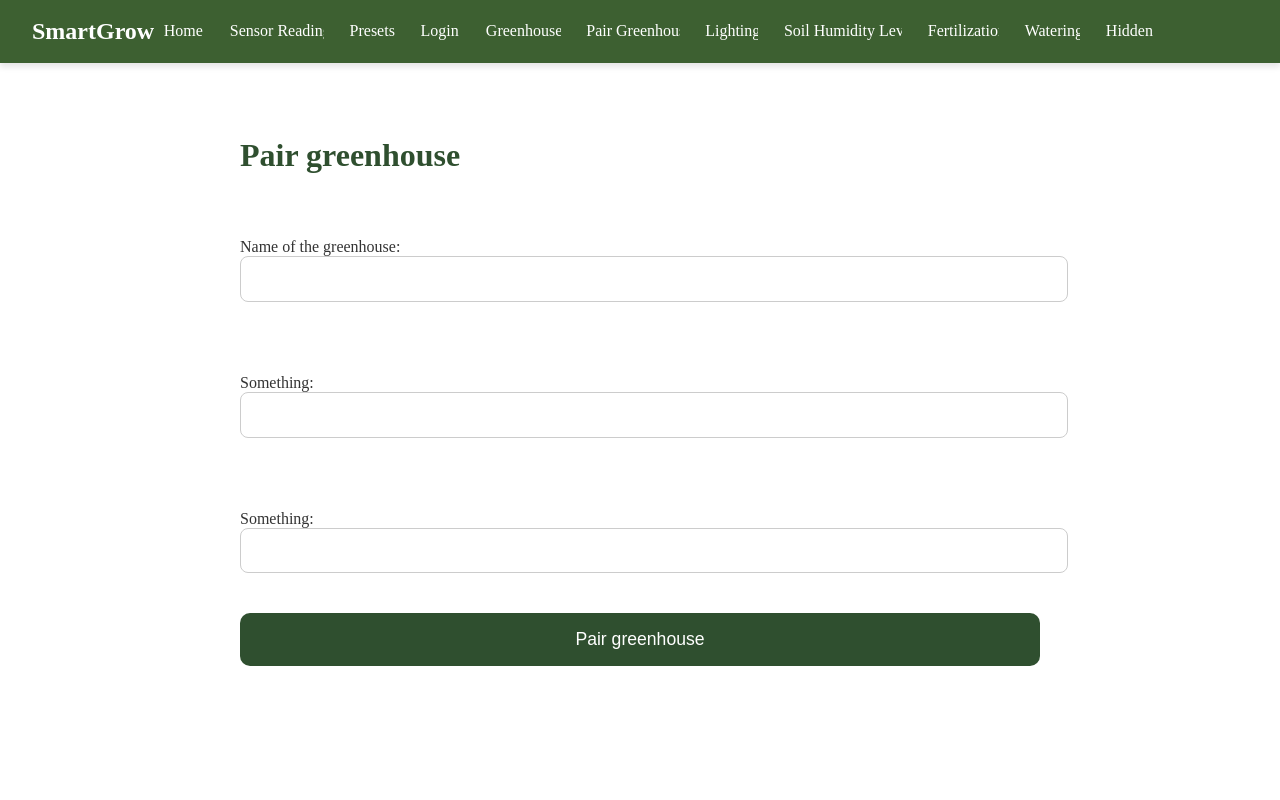
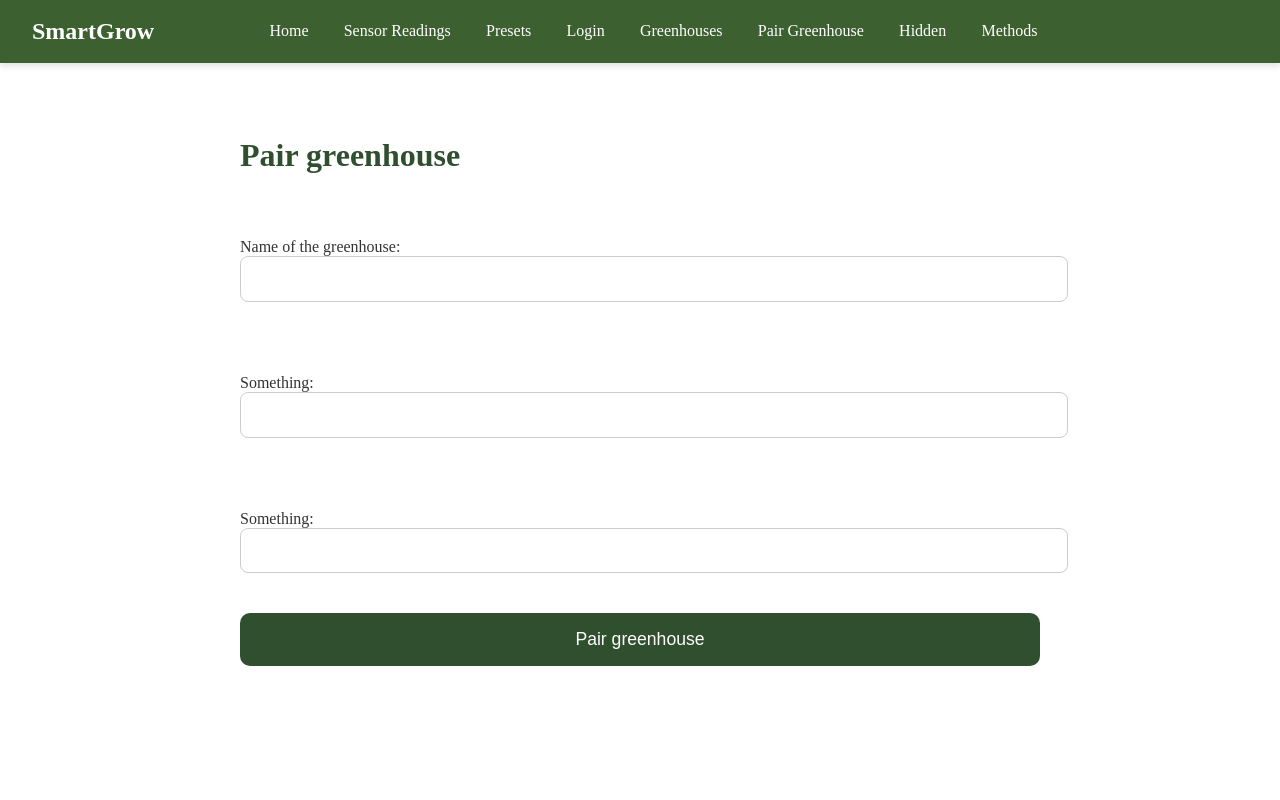
Before and after one commit to AlexaKelemen/SmartGrow_Frontend, a React (Vite) app: page /#/pair-greenhouse in a window 1280 px wide. Shown: the top 800 px of the page. Built offline with nearby package versions, Linux system fonts and the light colour scheme.

Commit message:
Added dropdown menu to header aka navbar

```diff
--- a/src/components/Header.jsx
+++ b/src/components/Header.jsx
@@ -1,5 +1,6 @@
 import {Link} from 'react-router-dom';
 import {routes} from "../router.jsx"
+import { useState } from 'react';
 
 /**
  * Header component for site navigation.
@@ -10,24 +11,41 @@ import {routes} from "../router.jsx"
  * @returns {JSX.Element} The Header component with navigation links.
  */
 function Header() {
-    const flattenedRoutes = routes.flatMap(route => [
-        {path: route.path, navLabel: route.navLabel},
-        ...(route.children ? route.children.map(child => ({
-            path: child.path,
-            navLabel: child.navLabel,
-        })) : []),
-    ]).filter(link => link.navLabel);
+    const [openDropdown, setOpenDropdown] = useState(null);
+
+    const toggleDropdown = (label) => {
+        setOpenDropdown(prev => (prev === label ? null : label));
+    };
+
+    const methodsLabels = ['Lighting', 'Soil Humidity Levels', 'Fertilization', 'Watering'];
+
+    const flattenedRoutes = routes.flatMap(route => route.children || []).filter(r => r.navLabel);
+
+    const mainLinks = flattenedRoutes.filter(link => !methodsLabels.includes(link.navLabel));
+    const methodLinks = flattenedRoutes.filter(link => methodsLabels.includes(link.navLabel));
 
     return (
         <header className="header">
             <div className="nav-main">
                 <Link to="/" className="site-title">SmartGrow</Link>
                 <nav className="nav-links">
-                    {flattenedRoutes.map((link, index) => (
-                        <Link key={index} to={link.path}>
-                            {link.navLabel}
-                        </Link>
+                    {mainLinks.map((link, i) => (
+                        <Link key={i} to={`/${link.path}`}>{link.navLabel}</Link>
                     ))}
+
+                    {/* METHODS DROPDOWN */}
+                    <div className="dropdown">
+                        <span className="dropdown-toggle" onClick={() => toggleDropdown('Methods')}>
+                            Methods
+                        </span>
+                        {openDropdown === 'Methods' && (
+                            <div className="dropdown-menu">
+                                {methodLinks.map((link, i) => (
+                                    <Link key={i} to={`/${link.path}`}>{link.navLabel}</Link>
+                                ))}
+                            </div>
+                        )}
+                    </div>
                 </nav>
             </div>
         </header>
--- a/src/router.jsx
+++ b/src/router.jsx
@@ -70,7 +70,7 @@ const routes = [
 
                 path: 'soilhumidity',
                 element: <SoilHumidityPage />,
-                navLabel: 'Soil Humidity Levels'
+                navLabel: 'Soil Humidity Levels',
             },
             {
                 path: 'fertilization',
--- a/src/styles/global.css
+++ b/src/styles/global.css
@@ -95,7 +95,44 @@ body {
     background-color: var(--colorActive);
     transition: transform 0.3s ease, background-color 0.3s ease;
 }
+.dropdown {
+    position: relative;
+    display: inline-block;
+}
 
+.dropdown-toggle {
+    cursor: pointer;
+    padding: 0.4rem 0.6rem;
+    color: inherit;
+    transition: color 0.3s ease;
+    display: inline-block;
+}
+
+.dropdown-menu {
+    position: absolute;
+    top: 100%;
+    left: 0;
+    background-color: var(--colorMain);
+    /* or your preferred background */
+    display: flex;
+    flex-direction: column;
+    min-width: 180px;
+    padding: 0.5rem 0;
+    box-shadow: 0 4px 8px rgba(0, 0, 0, 0.2);
+    z-index: 1000;
+}
+
+.dropdown-menu a {
+    padding: 0.4rem 1rem;
+    color: var(--colorContrast);
+    text-decoration: none;
+    white-space: nowrap;
+}
+
+.dropdown-menu a:hover {
+    background-color: var(--colorHover);
+    color: white;
+}
 /* Footer */
 .footer {
     padding: 1rem;
--- a/src/styles/pages/greenhouse.css
+++ b/src/styles/pages/greenhouse.css
@@ -38,9 +38,10 @@
 .greenhouse-grid {
   display: flex;
   gap: 40px;
-  flex-wrap: wrap;
+  display: flex;
   justify-content: center;
   padding-bottom: 40px;
+
 }
 
 /* Greenhouse Card */
```
